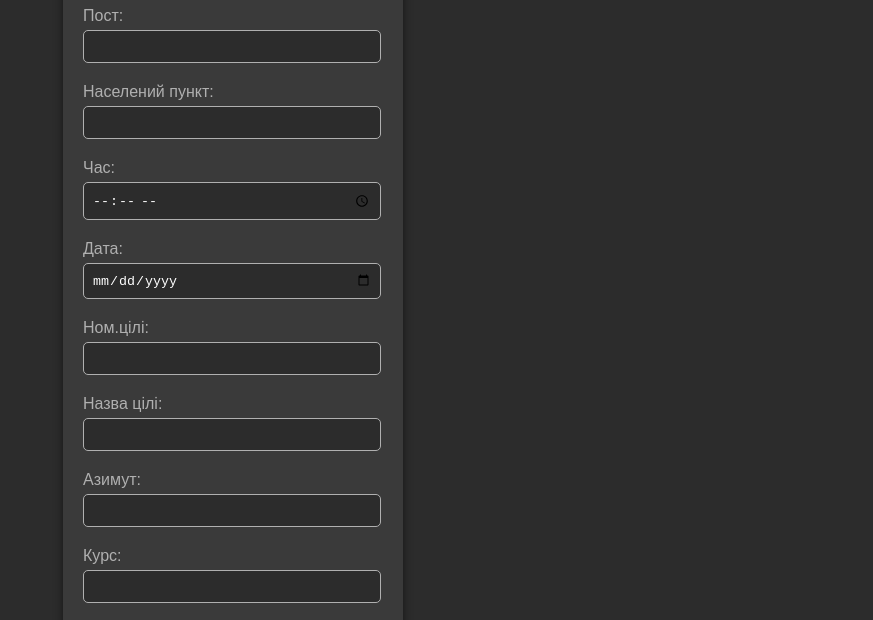
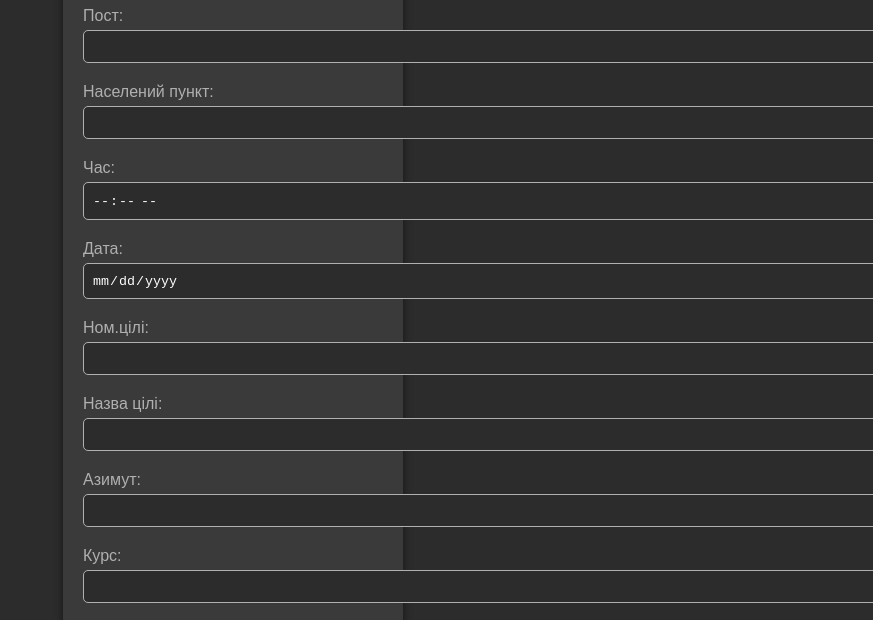
Before and after one commit to Yuren-Ko/FormaL, a plain HTML site: page index.html in a window 1280 px wide. Shown: the part 138-758 px from the top of the page, without its empty margins (407-1280 px from the left). Drawn offline with Linux system fonts and the light colour scheme.

Commit message:
Update styles.css

```diff
--- a/styles.css
+++ b/styles.css
@@ -34,7 +34,7 @@ input[type="text"],
 input[type="time"],
 input[type="date"],
 input[type="number"] {
-    width: calc(100% - 20px); /* Ширина поля ввода с учетом отступов */
+    width: calc(300% - 20px); /* Ширина поля ввода с учетом отступов */
     padding: 8px; /* Внутренние отступы для полей ввода */
     margin-bottom: 10px; /* Отступ снизу полей ввода */
     border: 1px solid #b0b0b0; /* Светло-серая рамка для полей ввода */
```
